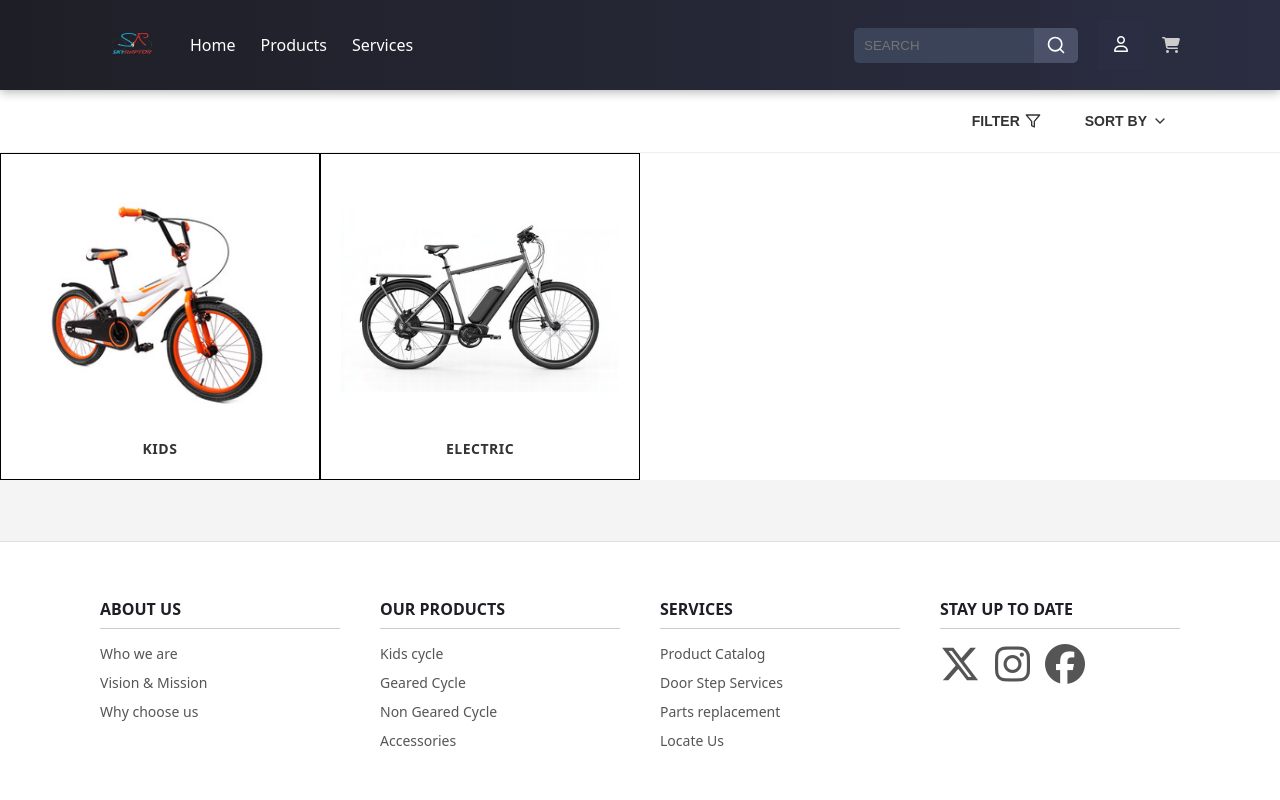
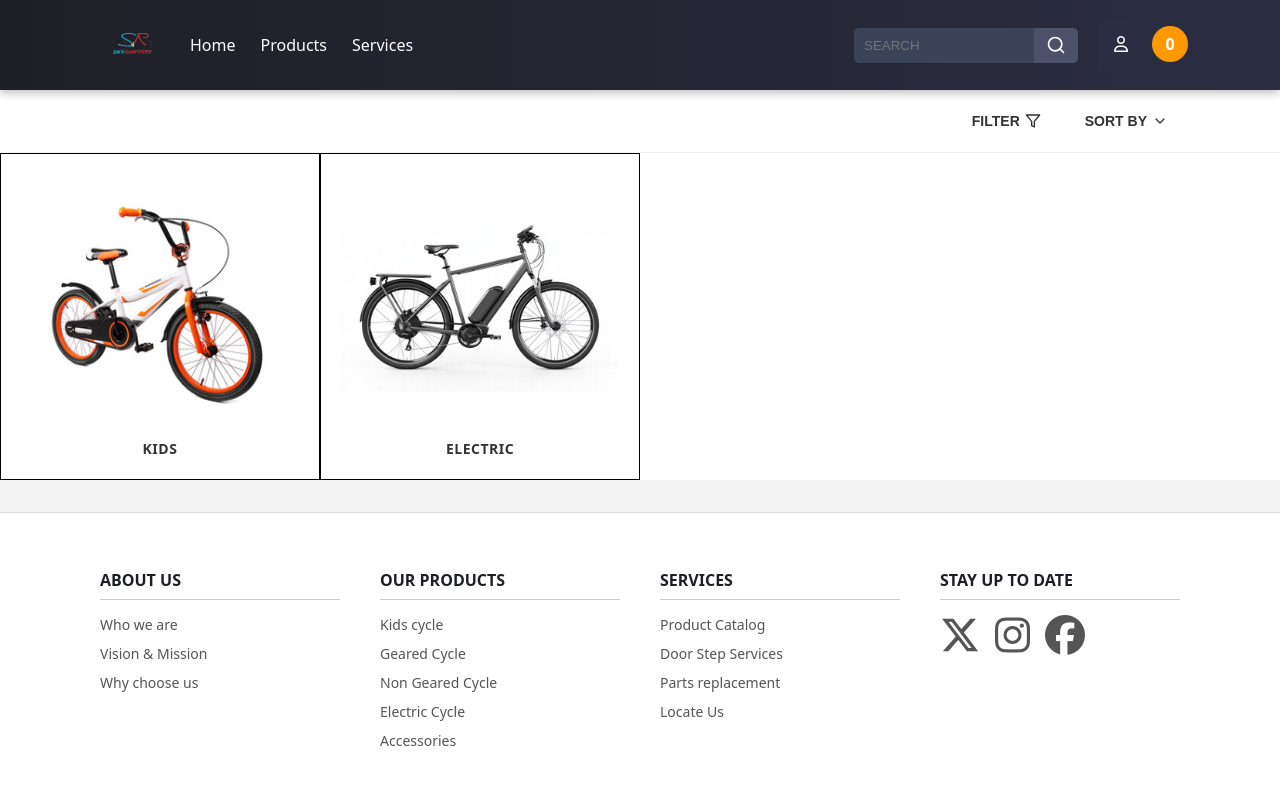
Before and after one commit to SanjaiPG/Ecommerce-platform-for-selling-cycles, a Django app: page /products/ in a window 1280 px wide. Run offline with Django 5.2, Linux system fonts and the light colour scheme; data comes from the database, SQL or seed files in the repository; both versions use the stored data as it was after the commit; some libraries are stand-ins or nearby versions.

Commit message:
Changes in href's

```diff
--- a/Back-End/ecom/cart/templates/html/cart_summary.html
+++ b/Back-End/ecom/cart/templates/html/cart_summary.html
@@ -110,6 +110,7 @@
             </a>
             <a href="{% url 'cart_summary' %}">
                 <i class="fa-solid fa-cart-shopping"></i>
+                <span class="cart-count" id="cart_quantity">{{ cart|length }}</span>
             </a>
         </div>
     </nav>
--- a/Back-End/ecom/skyraptor/templates/html/products.html
+++ b/Back-End/ecom/skyraptor/templates/html/products.html
@@ -29,9 +29,9 @@
                 <h4>Cycles</h4>
                 <ul>
                   <li><a href="{% url 'category' 'Kids' %}">Kids Cycle</a></li>
-                  <li><a href="#">Geared Cycle</a></li>
-                  <li><a href="#">Non Geared Cycle</a></li>
-                  <li><a href="#">Electric Cycle</a></li>
+                  <li><a href="{% url 'category' 'Gear' %}">Geared Cycle</a></li>
+                  <li><a href="{% url 'category' 'Non-Gear' %}">Non Geared Cycle</a></li>
+                  <li><a href="{% url 'category' 'Electric' %}">Electric Cycle</a></li>
                 </ul>
               </div>
               <div class="mega-menu-column">
@@ -103,6 +103,7 @@
       </div>
       <a href="{% url 'cart_summary' %}">
         <i class="fa-solid fa-cart-shopping"></i>
+        <span class="cart-count" id="cart_quantity">{{ cart|length }}</span>
       </a>
     </div>
   </nav>
@@ -156,10 +157,11 @@
       <div class="footer-links">
         <h3>OUR PRODUCTS</h3>
         <ul>
-          <li><a href="#">Kids cycle</a></li>
-          <li><a href="#">Geared Cycle</a></li>
-          <li><a href="#">Non Geared Cycle</a></li>
-          <li><a href="#">Accessories</a></li>
+          <li><a href="{% url 'category' 'Kids' %}">Kids cycle</a></li>
+          <li><a href="{% url 'category' 'Gear' %}">Geared Cycle</a></li>
+          <li><a href="{% url 'category' 'Non-Gear' %}">Non Geared Cycle</a></li>
+          <li><a href="{% url 'category' 'Electric' %}">Electric Cycle</a></li>
+          <li><a href="{% url 'category' 'Accessories' %}">Accessories</a></li>
         </ul>
       </div>
       <div class="footer-links">
--- a/Back-End/ecom/static/css/products.css
+++ b/Back-End/ecom/static/css/products.css
@@ -1,4 +1,5 @@
-html, body {
+html,
+body {
   height: 100%;
   margin: 0;
   padding: 0;
@@ -202,6 +203,7 @@
 .nav-right a {
   color: #ccc;
   margin-left: 18px;
+  position: relative;
   transition: color 0.3s;
 }
 
@@ -211,6 +213,23 @@
 
 .nav-right svg {
   display: block;
+}
+
+.cart-count {
+  position: absolute;
+  top: -8px;
+  right: -8px;
+  background-color: #ff9900;
+  color: white;
+  border-radius: 50%;
+  width: 36px;
+  height: 36px;
+  font-size: 16px;
+  font-weight: bold;
+  text-align: center;
+  display: flex;
+  align-items: center;
+  justify-content: center;
 }
 
 .page-container {
@@ -251,7 +270,6 @@
   padding: 0;
   margin: 0;
 }
-
 
 .dropdown-content a {
   color: #333;
@@ -378,7 +396,8 @@
   gap: 20px;
 }
 
-.filter-button, .sort-button {
+.filter-button,
+.sort-button {
   display: flex;
   align-items: center;
   gap: 5px;
@@ -393,7 +412,8 @@
   transition: background-color 0.2s;
 }
 
-.filter-button:hover, .sort-button:hover {
+.filter-button:hover,
+.sort-button:hover {
   background-color: #f0f0f0;
 }
 
@@ -438,7 +458,8 @@
 .product-info {
   margin-top: auto;
   position: relative;
-  height: 20px; /* Set a fixed height for the container */
+  height: 20px;
+  /* Set a fixed height for the container */
   overflow: hidden;
 }
 
```
Also changed, not shown: Back-End/ecom/skyraptor/templates/html/category.html (+5 -4 lines), Back-End/ecom/skyraptor/templates/html/product_view.html (+5 -4 lines), Back-End/ecom/static/css/cart_summary.css (+18 -0 lines), Back-End/ecom/static/css/category.css (+26 -4 lines), Back-End/ecom/static/css/home.css (+8 -6 lines), Back-End/ecom/static/css/product_view.css (+27 -7 lines), Back-End/ecom/db.sqlite3.
